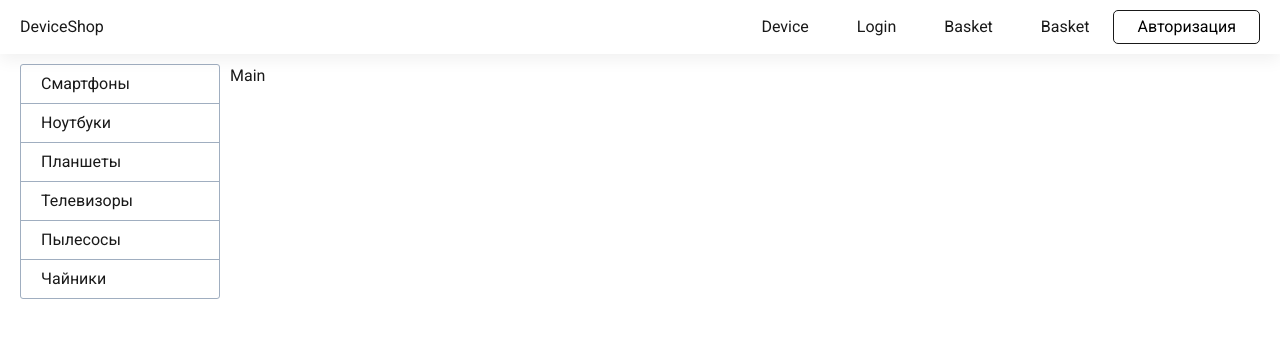
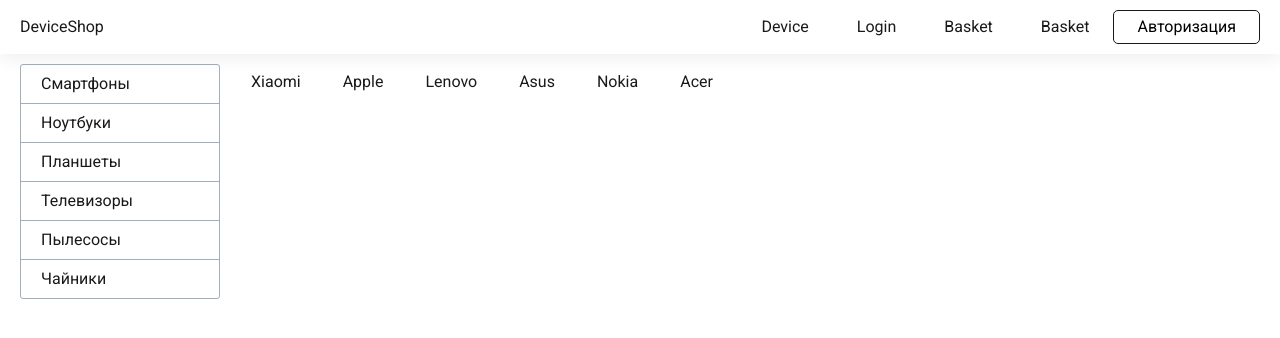
Before and after one commit to BarB93/online-store, a React (Create React App) app in the folder client/: page /shop in a window 1280 px wide. Shown: the top 338 px of the page. Built offline with nearby package versions, Linux system fonts and the light colour scheme.

Commit message:
created BrandBar component and used it in Shop page component

```diff
--- /dev/null
+++ b/client/src/components/Shop/BrandBar/BrandBar.js
@@ -0,0 +1,26 @@
+import React, { useContext } from 'react'
+import { observer } from 'mobx-react-lite'
+
+import { Context } from '../../../index'
+
+import styles from './BrandBar.module.scss'
+
+const BrandBar = observer(() => {
+    const {device} = useContext(Context)
+
+    return (
+        <ul className={styles.list}>
+            {device.brands.map(brand =>
+                <li
+                    key={brand.id}
+                    className={styles.list__item + ' ' + (brand.id === device.selectedBrand.id ? styles.active : '')}
+                    onClick={() => device.setSelectedBrand(brand)}
+                >
+                    {brand.name}
+                </li>
+            )}
+        </ul>
+    )
+})
+
+export default BrandBar
--- /dev/null
+++ b/client/src/components/Shop/BrandBar/BrandBar.module.scss
@@ -0,0 +1,20 @@
+@import '../../../styles/variables.scss';
+
+.list {
+    display: flex;
+    flex-wrap: wrap;
+
+    &__item {
+        padding: 5px 20px;
+        border: 1px solid transparent;
+        border-radius: 3px;
+        cursor: pointer;
+        user-select: none;
+
+        &.active {
+            background-color: $background-primary;
+            border-color: $gray-500;
+            color: #fff
+        }
+    }
+}
--- a/client/src/pages/Shop/Shop.js
+++ b/client/src/pages/Shop/Shop.js
@@ -2,6 +2,7 @@
 
 import Container from '../../components/UI/Container/Container'
 import TypeBar from '../../components/Shop/TypeBar/TypeBar'
+import BrandBar from '../../components/Shop/BrandBar/BrandBar'
 
 import styles from './Shop.module.scss'
 
@@ -12,7 +13,9 @@
                 <aside className={styles.aside}>
                     <TypeBar />
                 </aside>
-                <main className={styles.main}>Main</main>
+                <main className={styles.main}>
+                    <BrandBar />
+                </main>
             </div>
         </Container>
     )
--- a/client/src/pages/Shop/Shop.module.scss
+++ b/client/src/pages/Shop/Shop.module.scss
@@ -4,10 +4,11 @@
     padding-top: 10px;
 }
 .aside {
-    flex: 0 0 200px;
+    flex: 0 0 30%;
+    max-width: 200px;
     margin-right: 10px;
     user-select: none;
 }
 .main {
-    flex: 1 0 auto;
+    flex: 1 0 70%;
 }
```
